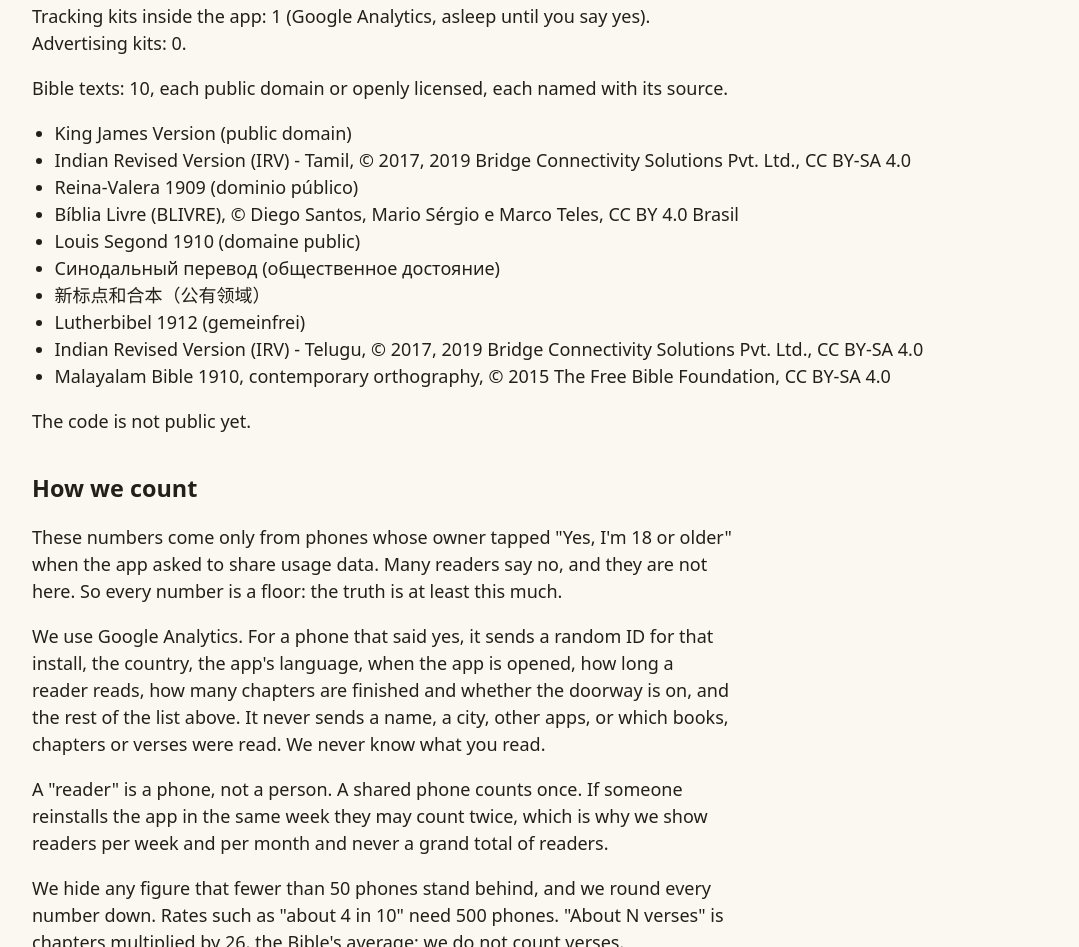
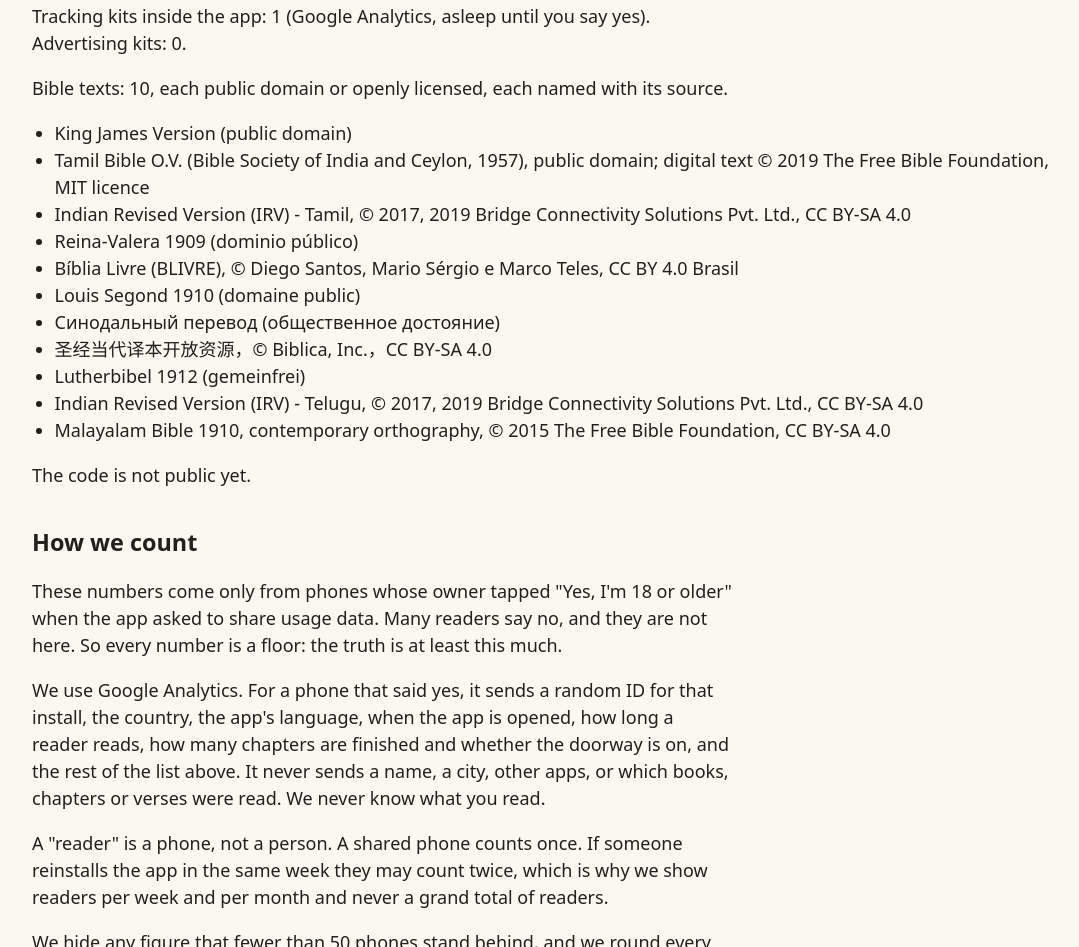
Before and after one commit to AELSHA-INNOVATIONS/aelsha-impact, a plain HTML site: page docs/index.html in a window 1280 px wide. Shown: the part 1098-2045 px from the top of the page, without its empty margins (86-1165 px from the left). Drawn offline with Linux system fonts and the light colour scheme.

Commit message:
Host Tamil IRV and the Open Chinese Contemporary Bible for first-tap download (#2)
* Host Tamil IRV for first-tap download (Firstfruits ADR 0032)

The Tamil O.V. (1957) now ships inside the app in its place.

Co-Authored-By: Claude Opus 5.5 <noreply@anthropic.com>
Claude-Session: https://claude.ai/code/session_0158gN3fri8LzG6jC2TzosDR

* Host the Open Chinese Contemporary Bible; credit it on the impact page (Firstfruits ADR 0029)

Co-Authored-By: Claude Opus 5.5 <noreply@anthropic.com>
Claude-Session: https://claude.ai/code/session_0158gN3fri8LzG6jC2TzosDR

* Impact page: credit the Tamil O.V. (1957)

Co-Authored-By: Claude Opus 5.5 <noreply@anthropic.com>
Claude-Session: https://claude.ai/code/session_0158gN3fri8LzG6jC2TzosDR

---------

Co-authored-by: Claude <noreply@anthropic.com>

```diff
--- a/docs/index.html
+++ b/docs/index.html
@@ -41,12 +41,13 @@
     <p>Bible texts: 10, each public domain or openly licensed, each named with its source.</p>
     <ul class="bibles">
       <li>King James Version (public domain)</li>
+      <li>Tamil Bible O.V. (Bible Society of India and Ceylon, 1957), public domain; digital text © 2019 The Free Bible Foundation, MIT licence</li>
       <li>Indian Revised Version (IRV) - Tamil, © 2017, 2019 Bridge Connectivity Solutions Pvt. Ltd., CC BY-SA 4.0</li>
       <li lang="es">Reina-Valera 1909 (dominio público)</li>
       <li lang="pt-BR">Bíblia Livre (BLIVRE), © Diego Santos, Mario Sérgio e Marco Teles, CC BY 4.0 Brasil</li>
       <li lang="fr">Louis Segond 1910 (domaine public)</li>
       <li lang="ru">Синодальный перевод (общественное достояние)</li>
-      <li lang="zh-Hans">新标点和合本（公有领域）</li>
+      <li lang="zh-Hans">圣经当代译本开放资源，© Biblica, Inc.，CC BY-SA 4.0</li>
       <li lang="de">Lutherbibel 1912 (gemeinfrei)</li>
       <li>Indian Revised Version (IRV) - Telugu, © 2017, 2019 Bridge Connectivity Solutions Pvt. Ltd., CC BY-SA 4.0</li>
       <li>Malayalam Bible 1910, contemporary orthography, © 2015 The Free Bible Foundation, CC BY-SA 4.0</li>
```
Also changed, not shown: bibles/cmn_ocb.NOTICE.txt (added), bibles/tam_irv.NOTICE.txt (added), 4 other files.
